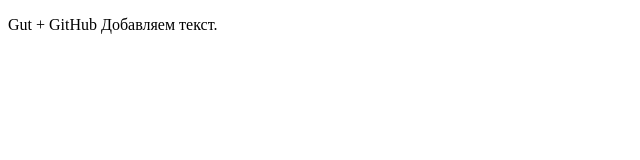
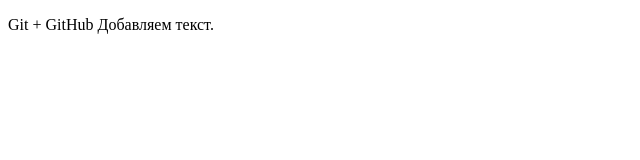
Before and after one commit to SovushkaS/gitTest, a plain HTML site: page index.html in a window 1280 px wide. Shown: the full height of the page, 0-640 px from the left. Drawn offline with Linux system fonts and the light colour scheme.

Commit message:
correct text

```diff
--- a/index.html
+++ b/index.html
@@ -7,7 +7,7 @@
     <title>Работа с Git</title>
 </head>
 <body>
-    <p>Gut + GitHub
+    <p>Git + GitHub
     Добавляем текст. </p>
 </body>
 </html>
```
